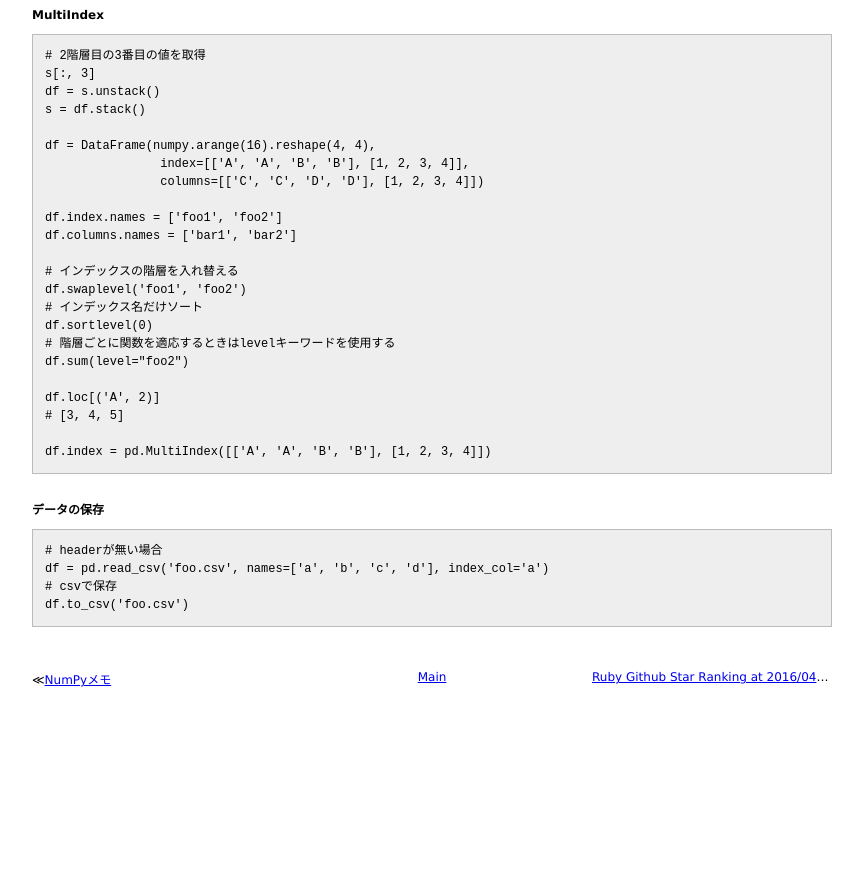
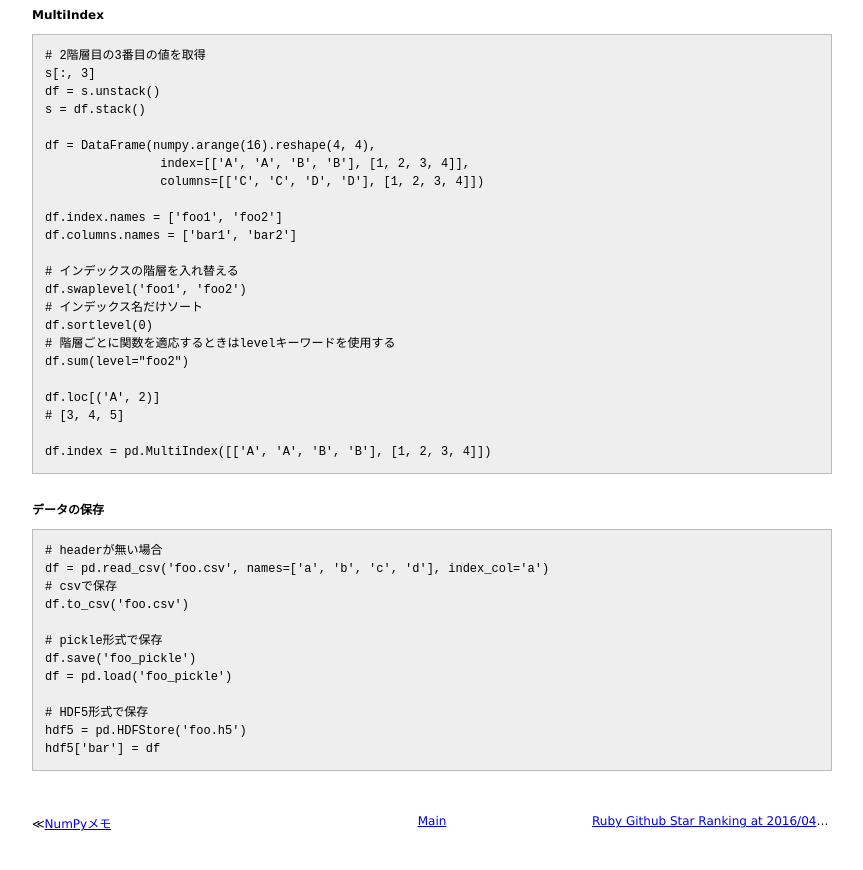
Before and after one commit to 38elements/38elements.github.com, a Jekyll site: the page built from _posts/2016-04-24-pandas.md, in a window 1280 px wide and 900 px high, scrolled down 6076 px. Shown: the top 870 px of the window, without its empty margins (208-1071 px from the left). Built offline with Jekyll 4.4.1, drawn with Linux system fonts in a browser that asks for light colours; before the commit the page ends 6832 px from its top, so only the background shows below that.

Commit message:
Update 2016-04-24-pandas.md

````diff
--- a/_posts/2016-04-24-pandas.md
+++ b/_posts/2016-04-24-pandas.md
@@ -420,4 +420,12 @@ df.index = pd.MultiIndex([['A', 'A', 'B', 'B'], [1, 2, 3, 4]])
 df = pd.read_csv('foo.csv', names=['a', 'b', 'c', 'd'], index_col='a')
 # csvで保存
 df.to_csv('foo.csv')
+
+# pickle形式で保存
+df.save('foo_pickle')
+df = pd.load('foo_pickle')
+
+# HDF5形式で保存
+hdf5 = pd.HDFStore('foo.h5')
+hdf5['bar'] = df
 ```
````
